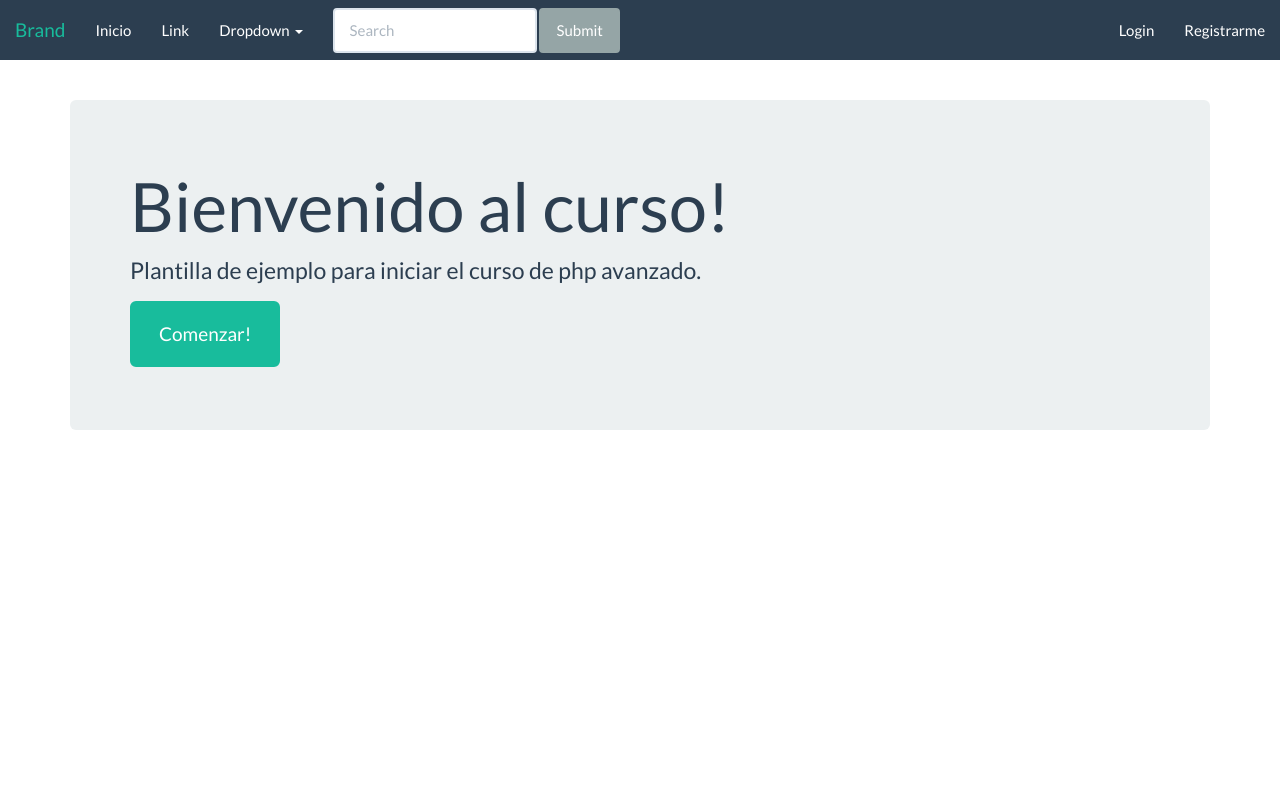
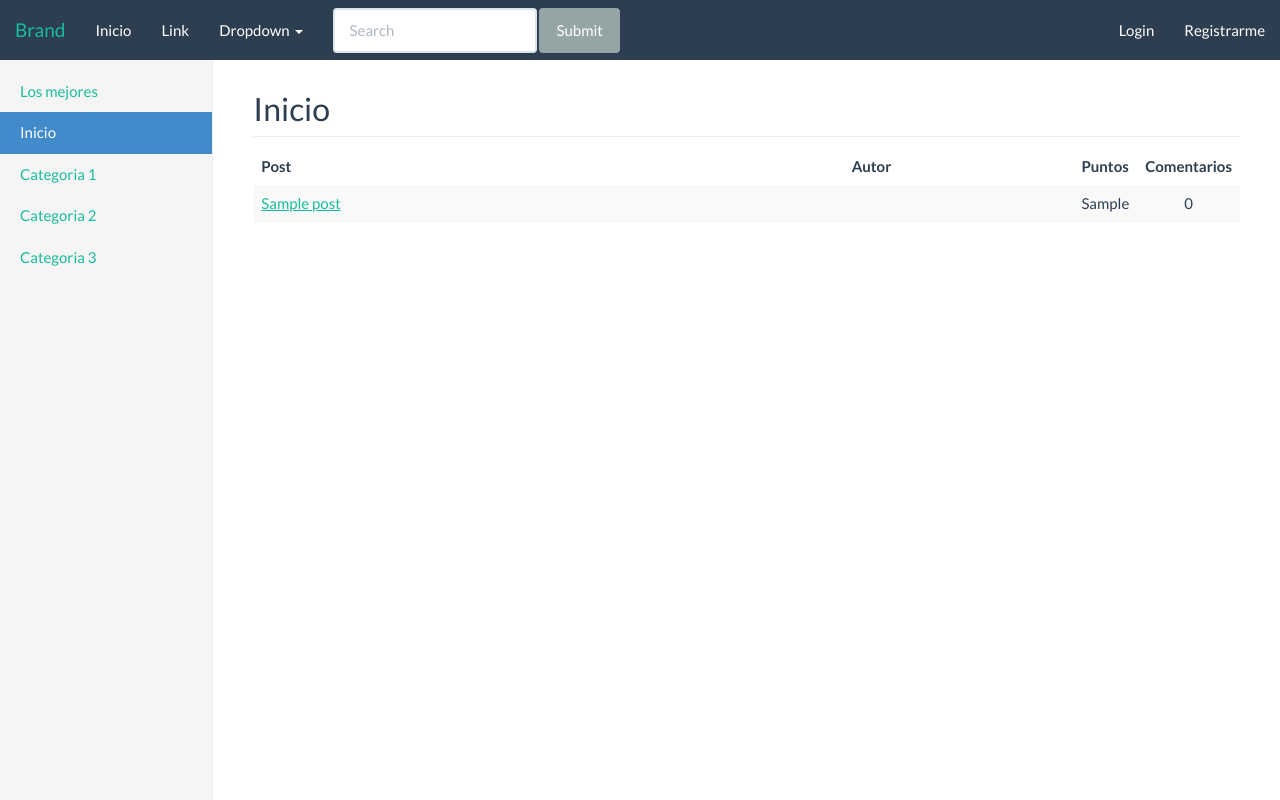
Before and after one commit to Molinetix/4359009534, a PHP site: page /?view=posts&id=1 in a window 1280 px wide. Run offline with PHP 8.4, Linux system fonts and the light colour scheme; tables that the repository leaves empty or names only in its code hold one stand-in row (values such as "Sample post"); some libraries are stand-ins or nearby versions.

Commit message:
creacion querys para los posts

```diff
--- a/core/controllers/indexController.php
+++ b/core/controllers/indexController.php
@@ -1,6 +1,55 @@
 <?php
 
 $template = new Smarty();
+$type = isset($_GET['type']) ? $_GET['type'] : null;
+
+
+$db = new Conexion();
+
+
+switch($type){
+	case 'tops';
+		echo 'tops';
+	break;
+	case '1';
+
+	break;
+	case '2';
+
+	break;
+	case '3';
+
+	break;
+	default;
+		$sql = $db->query("SELECT * FROM post ORDER BY id DESC;");
+
+		//PREPARADA
+		$psql = "SELECT user FROM users WHERE id =?";
+		$prepare_sql = $db->prepare($psql);
+		$prepare_sql->bind_param('i',$id);
+
+
+		while($x = $db->recorrer($sql)){
+
+			$id = $x['dueno'];
+			$prepare_sql->execute();
+			$prepare_sql->bind_result($autor);
+			$prepare_sql->fetch();
+			//TERMINA SENTENCIA PREPARADA
+
+			$posts[] = array(
+				'id' => $x['id'],
+				'titulo' => $x['titulo'],
+				'content' => $x['content'],
+				'dueno' => $autor,
+				'id_dueno' => $id,
+				'puntos' => $x['puntos']
+			);
+		}
+		$template->assign('posts', $posts);
+	break;
+}
+
 $template->display('home/index.tpl');
 
 ?>
--- /dev/null
+++ b/styles/css/styles.css
@@ -0,0 +1,105 @@
+/*
+ * Base structure
+ */
+
+/* Move down content because we have a fixed navbar that is 50px tall */
+body {
+  padding-top: 50px;
+}
+
+
+/*
+ * Global add-ons
+ */
+
+.sub-header {
+  padding-bottom: 10px;
+  border-bottom: 1px solid #eee;
+}
+
+/*
+ * Top navigation
+ * Hide default border to remove 1px line.
+ */
+.navbar-fixed-top {
+  border: 0;
+}
+
+/*
+ * Sidebar
+ */
+
+/* Hide for mobile, show later */
+.sidebar {
+  display: none;
+}
+@media (min-width: 768px) {
+  .sidebar {
+    position: fixed;
+    top: 51px;
+    bottom: 0;
+    left: 0;
+    z-index: 1000;
+    display: block;
+    padding: 20px;
+    overflow-x: hidden;
+    overflow-y: auto; /* Scrollable contents if viewport is shorter than content. */
+    background-color: #f5f5f5;
+    border-right: 1px solid #eee;
+  }
+}
+
+/* Sidebar navigation */
+.nav-sidebar {
+  margin-right: -21px; /* 20px padding + 1px border */
+  margin-bottom: 20px;
+  margin-left: -20px;
+}
+.nav-sidebar > li > a {
+  padding-right: 20px;
+  padding-left: 20px;
+}
+.nav-sidebar > .active > a,
+.nav-sidebar > .active > a:hover,
+.nav-sidebar > .active > a:focus {
+  color: #fff;
+  background-color: #428bca;
+}
+
+
+/*
+ * Main content
+ */
+
+.main {
+  padding: 20px;
+}
+@media (min-width: 768px) {
+  .main {
+    padding-right: 40px;
+    padding-left: 40px;
+  }
+}
+.main .page-header {
+  margin-top: 0;
+}
+
+
+/*
+ * Placeholder dashboard ideas
+ */
+
+.placeholders {
+  margin-bottom: 30px;
+  text-align: center;
+}
+.placeholders h4 {
+  margin-bottom: 0;
+}
+.placeholder {
+  margin-bottom: 20px;
+}
+.placeholder img {
+  display: inline-block;
+  border-radius: 50%;
+}
--- a/styles/templates/home/index.tpl
+++ b/styles/templates/home/index.tpl
@@ -1,17 +1,46 @@
 {include 'overall/header.tpl'}
+    <body>
 
-<body>
-	{include 'overall/nav.tpl'}
+      {include 'overall/nav.tpl'}
+  <div class="container-fluid">
+      <div class="row">
+        <div class="col-sm-3 col-md-2 sidebar">
+          <ul class="nav nav-sidebar">
+            <li><a href="#">Los mejores</a></li>
+            <li class="active"><a href="#">Inicio</a></li>
+            <li><a href="#">Categoria 1</a></li>
+            <li><a href="#">Categoria 2</a></li>
+            <li><a href="#">Categoria 3</a></li>
+          </ul>
+        </div>
+        <div class="col-sm-9 col-sm-offset-3 col-md-10 col-md-offset-2 main">
+          <h2 class="sub-header">Inicio</h2>
+          <div class="table-responsive">
+            <table class="table table-striped">
+              <thead>
+                <tr>
+                  <th style="width: 65%;">Post</th>
+                  <th style="width: 25%;">Autor</th>
+                  <th style="width: 5%;">Puntos</th>
+                  <th style="width: 5%;">Comentarios</th>
+                </tr>
+              </thead>
+              <tbody>
+              {foreach from=$posts item=pt}
+                <tr>
+                  <td><a href="?view=posts&id={$pt.id}">{$pt.titulo}</a></td>
+                  <td><a href="?view=perfil&&user={$pt.id_dueno}">{$pt.dueno}</a></td>
+                  <td style="text-align: center;">{$pt.puntos}</td>
+                  <td style="text-align: center;">0</td>
+                </tr>
+              {/foreach}
+              </tbody>
+            </table>
+          </div>
+        </div>
+      </div>
+    </div>
 
-	<div class="container" style="margin-top: 100px;">
-		<div class="jumbotron">
-			<h1>Bienvenido al curso!</h1>
-			<p class="lead">Plantilla de ejemplo para iniciar el curso de php avanzado.</p>
-			<p><a class="btn btn-lg btn-success" href="http://www.prinick.com" role="button">Comenzar!</a></p>
-
-		</div>
-	</div>
-
-	{include 'overall/footer.tpl'}
-	  </body>
+{include 'overall/footer.tpl'}
+   </body>
 </html>
--- a/styles/templates/overall/header.tpl
+++ b/styles/templates/overall/header.tpl
@@ -16,6 +16,8 @@
     <link href="styles/css/style.min.css" rel="stylesheet">
     <link href="fonts/font-awesome.min.css" rel="stylesheet">
 
+    <link href="styles/css/styles.css" rel="stylesheet">
+
     <!-- HTML5 shim and Respond.js for IE8 support of HTML5 elements and media queries -->
     <!--[if lt IE 9]>
       <script src="https://oss.maxcdn.com/html5shiv/3.7.2/html5shiv.min.js"></script>
--- a/styles/templates/overall/nav.tpl
+++ b/styles/templates/overall/nav.tpl
@@ -42,7 +42,7 @@
           <a href="#" class="dropdown-toggle" data-toggle="dropdown" role="button" aria-expanded="false">{$smarty.session.user} <span class="caret"></span></a>
           <ul class="dropdown-menu" role="menu">
             <li><a href="?view=cuenta">Cuenta</a></li>
-            <li><a href="?view=perfil">Perfil</a></li>
+            <li><a href="?view=perfil&user={$smarty.session.id}">Perfil</a></li>
             <li><a href="?view=logout">Salir</a></li>
           </ul>
         </li>
--- a/styles/templates/public/login.tpl
+++ b/styles/templates/public/login.tpl
@@ -3,7 +3,7 @@
 <body>
 	{include 'overall/nav.tpl'}
 
-	<div class="container" style="margin-top: 100px;">
+	<div class="container" style="margin-top: 30px;">
 		<div class="container">
 		<center>
 		  <div id="_AJAX_"></div>
--- a/styles/templates/public/registro.tpl
+++ b/styles/templates/public/registro.tpl
@@ -3,7 +3,7 @@
 <body>
 	{include 'overall/nav.tpl'}
 
-	<div class="container" style="margin-top: 100px;">
+	<div class="container" style="margin-top: 30px;">
 		<div class="container">
 		<center>
 		  <div id="_AJAX_"></div>
```
Also changed, not shown: compiler/11701b22e7cd8468c0bf77593392bbaa672bf6ae_0.file.nav.tpl.php (+10 -9 lines), compiler/2fe5a878309f252d30ce07d55efc677b355eb3ac_0.file.registro.tpl.php (+9 -9 lines), compiler/4a6a26683e06dbc852c03b0a5b817ba3cb527e42_0.file.login.tpl.php (+9 -9 lines), compiler/8ba676fd1395a4a3f9573fcbab960fbdab0ebf14_0.file.index.tpl.php (+74 -22 lines), compiler/eb2db8e602ef5d4ef59528ad3c3e165a96931e74_0.file.header.tpl.php (+10 -8 lines).
